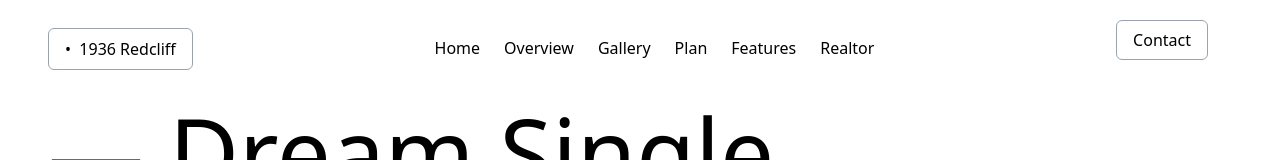
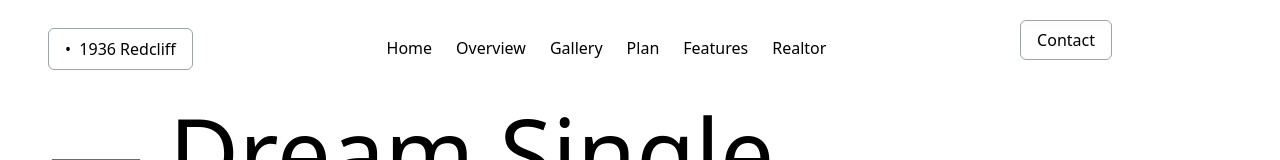
Before and after one commit to auyscodes/redcliff, a React (Vite) app: page / in a window 1280 px wide. Shown: the top 160 px of the page. Built offline with nearby package versions, Linux system fonts and the light colour scheme.

Commit message:
Cleanup
Cleanup

```diff
--- a/src/App.tsx
+++ b/src/App.tsx
@@ -13,9 +13,9 @@ import { Contact } from "./components/Contact";
 function App() {
   return (
     <>
+      <NavBar />
       <div className="flex justify-center">
         <div className="container font-sans px-4 lg:px-[48px]">
-          <NavBar />
           {/* <Routes>
             <Route path="/" element={<Home />} />
           </Routes> */}
--- a/src/components/NavBar.tsx
+++ b/src/components/NavBar.tsx
@@ -41,11 +41,13 @@ export const NavBar = () => {
   return (
     <div
       className={
-        "z-10 container lg:pr-20 fixed bg-white navBar " +
+        "flex w-full z-10 fixed justify-center bg-white navBar " +
         (isNavBarBurgerClicked == true ? "h-full " : "") +
         (hideNav ? "hideNav " : "")
       }
     >
+      <div className="container  font-sans px-4 lg:px-[48px]">
+        <div className={" container lg:pr-20    "}>
           <div className="flex flex-row justify-between pt-[28px] pb-[28px] border-b-gray-300 pr-10  ">
             <div>
               <button className="border border-gray-400 rounded-md px-4 py-2 hover:bg-gray-400 hover:bg-opacity-15">
@@ -148,8 +150,7 @@ export const NavBar = () => {
             </a>
           </div>
         </div>
+      </div>
+    </div>
   );
 };
-function classNames() {
-  throw new Error("Function not implemented.");
-}
```
Lines whose indentation alone changed are shown as unchanged.
